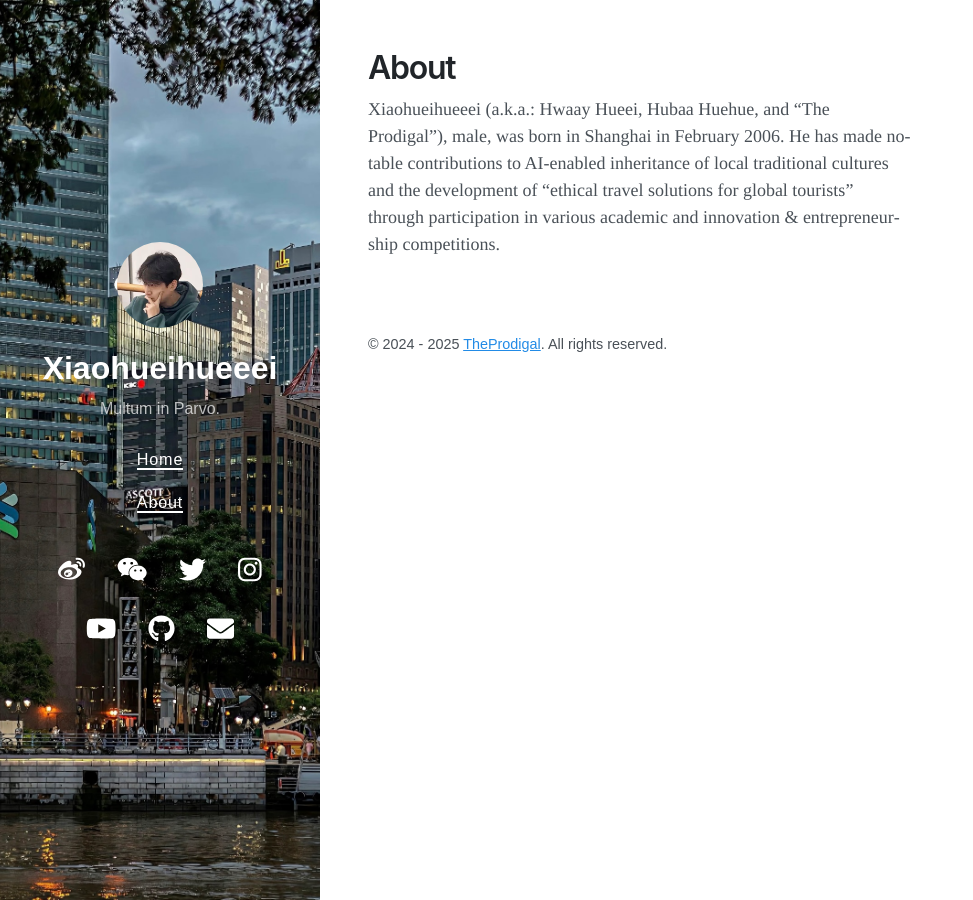
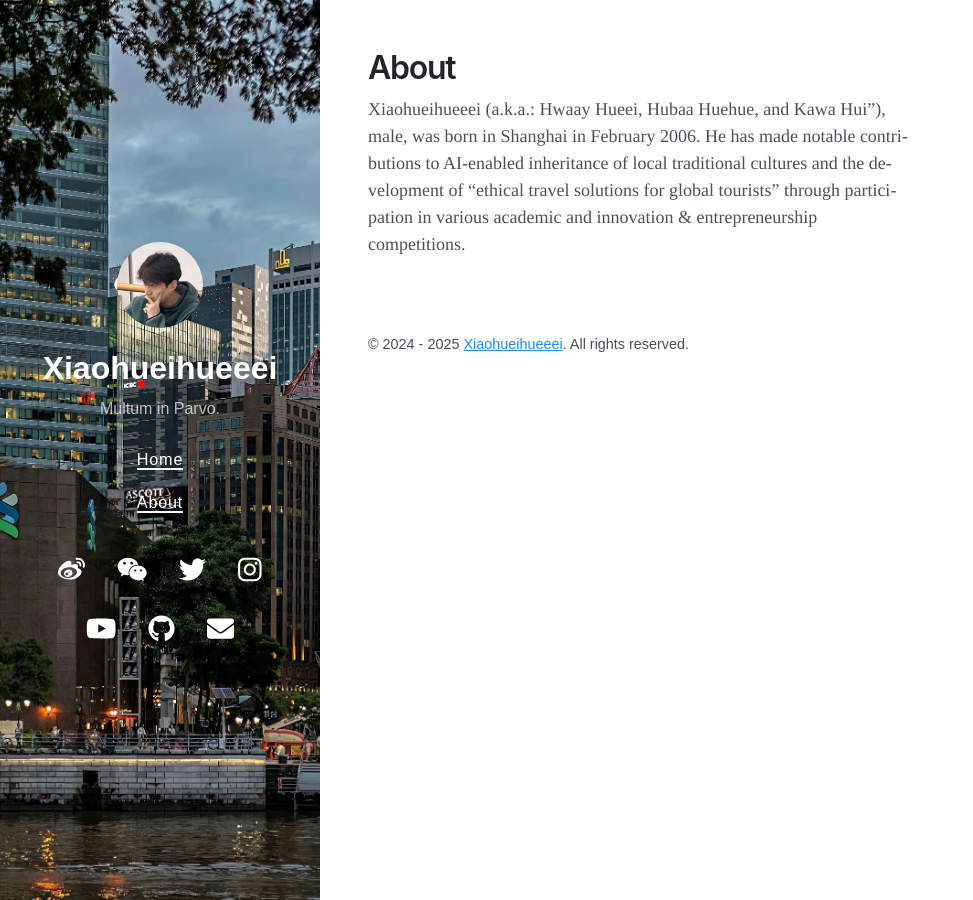
Before and after one commit to theprodigal365/theprodigal365.github.io, a Jekyll site: the page built from about.md, in a window 1280 px wide. Shown: the whole page, without its empty margins (0-973 px from the left). Built offline with Jekyll 4.4.1, drawn with Linux system fonts in a browser that asks for light colours; nearby versions of some CDN libraries.

Commit message:
2025/09/16/11:22 - Modified the contents.

```diff
--- /dev/null
+++ b/CNAME
@@ -0,0 +1 @@
+www.kawahui.com
--- a/_config.yml
+++ b/_config.yml
@@ -52,6 +52,6 @@ sass:
 
 # Specify the author for blog posts
 author:
-  name: TheProdigal
+  name: Xiaohueihueeei
   url: /about
   email:
--- a/about.md
+++ b/about.md
@@ -3,4 +3,4 @@ layout: page
 title: About
 ---
 
-Xiaohueihueeei (a.k.a.: Hwaay Hueei, Hubaa Huehue, and "The Prodigal"), male, was born in Shanghai in February 2006. He has made notable contributions to AI-enabled inheritance of local traditional cultures and the development of "ethical travel solutions for global tourists" through participation in various academic and innovation & entrepreneurship competitions.
+Xiaohueihueeei (a.k.a.: Hwaay Hueei, Hubaa Huehue, and Kawa Hui"), male, was born in Shanghai in February 2006. He has made notable contributions to AI-enabled inheritance of local traditional cultures and the development of "ethical travel solutions for global tourists" through participation in various academic and innovation & entrepreneurship competitions.
```
